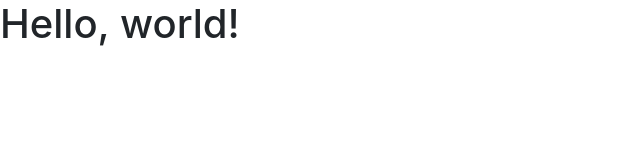
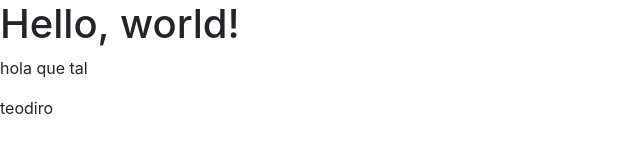
Before and after one commit to maikel112233/trueque, a plain HTML site: page index.html in a window 1280 px wide. Shown: the whole page, without its empty margins (0-640 px from the left). Drawn offline with nearby package versions, Linux system fonts and the light colour scheme.

Commit message:
segundo commit

```diff
--- a/index.html
+++ b/index.html
@@ -4,7 +4,7 @@
     <!-- Required meta tags -->
     <meta charset="utf-8">
     <meta name="viewport" content="width=device-width, initial-scale=1, shrink-to-fit=no">
-    <meta http-equiv="x-ua-compatible" content="ie-edge">
+    <meta http- equiv="x-ua-compatible" content="ie-edge">
 
     <!-- Bootstrap CSS -->
     <link rel="stylesheet" href="css/bootstrap.min.css">
@@ -13,6 +13,8 @@
   </head>
   <body>
     <h1>Hello, world!</h1>
+    <p>hola que tal </p>
+    <p>teodiro</p>
 
     <!-- Optional JavaScript -->
     <!-- jQuery first, then Popper.js, then Bootstrap JS -->
```
